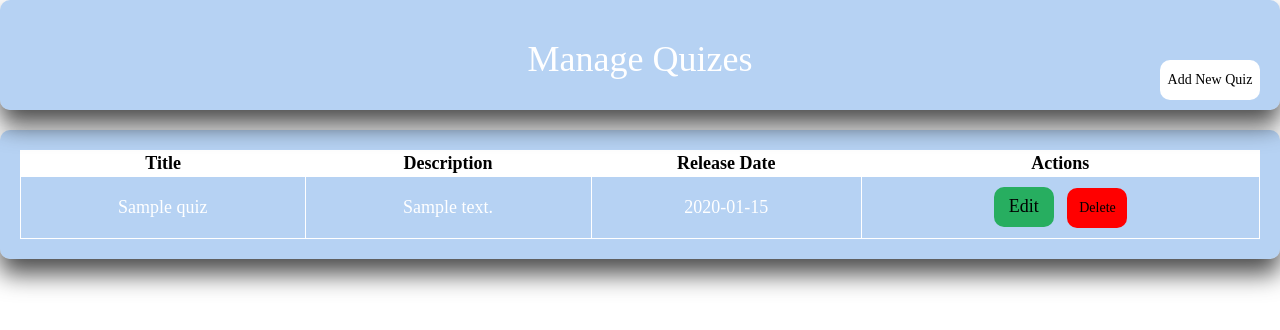
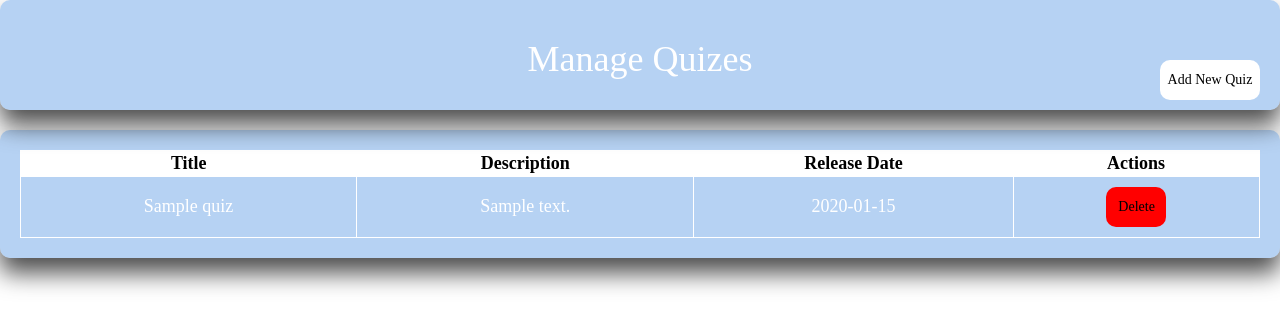
Before and after one commit to AlejoBerrioC/Projet-WebServeurI, a PHP site: page /app/Views/quizList.php in a window 1280 px wide. Shown: the top 330 px of the page. Run offline with PHP 8.4, Linux system fonts and the light colour scheme; tables that the repository leaves empty hold one stand-in row (values such as "Sample post").

Commit message:
Delete of edit btn

```diff
--- a/app/Views/quizList.php
+++ b/app/Views/quizList.php
@@ -70,8 +70,6 @@ if ($_SERVER['REQUEST_METHOD'] == 'POST' && isset($_POST['delete-quiz-id'])) {
                             <td><?php echo $quizObj->getDescription(); ?></td>
                             <td><?php echo date('Y-m-d', strtotime($quizObj->getDateCreation())); ?></td>
                             <td>
-                                <button type="submit" id="edit-quiz" onclick="creationQuiz()">Edit</button>
-                                &nbsp;
                                 <button type="button" id="delete-quiz" class="btn btn-primary"
                                 data-toggle="modal" data-target="#delete-quiz-modal"
                                 data-quiz-id="<?php echo $quiz['id']; ?>">Delete</button>
```
